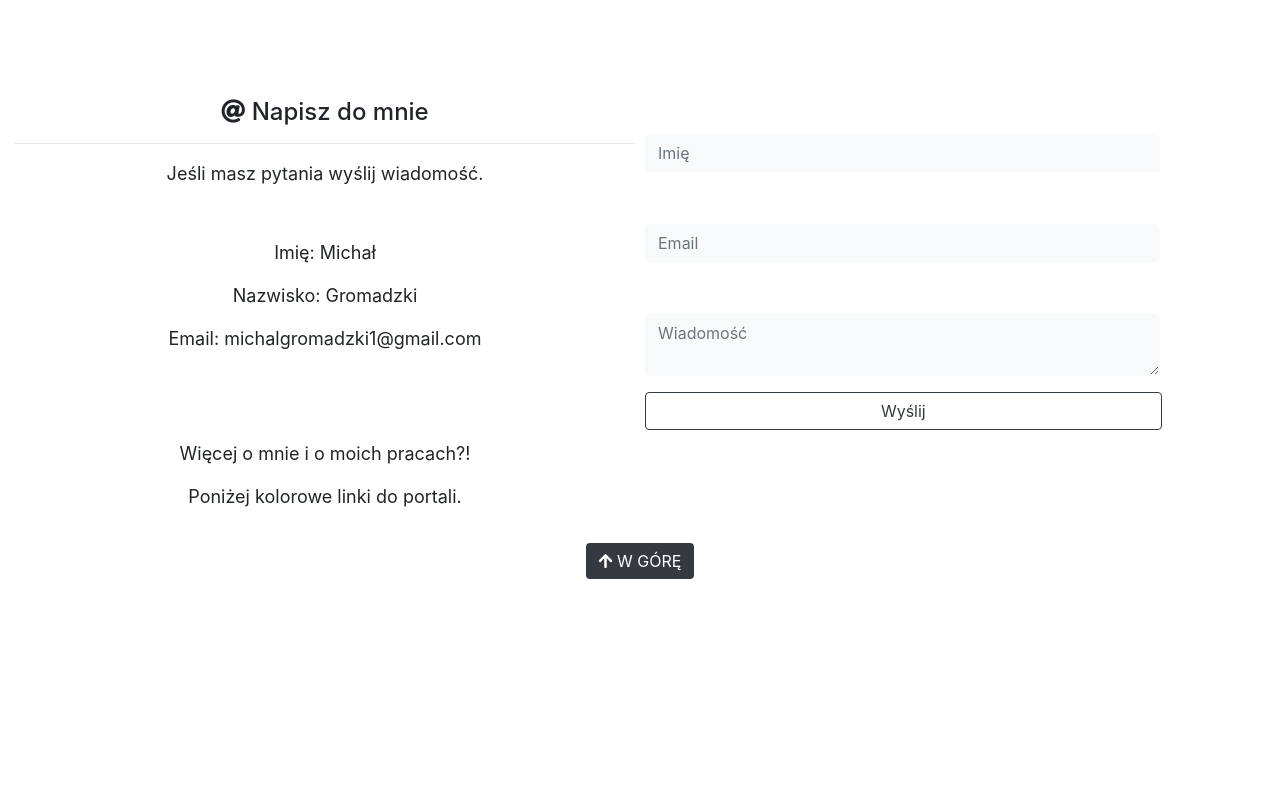
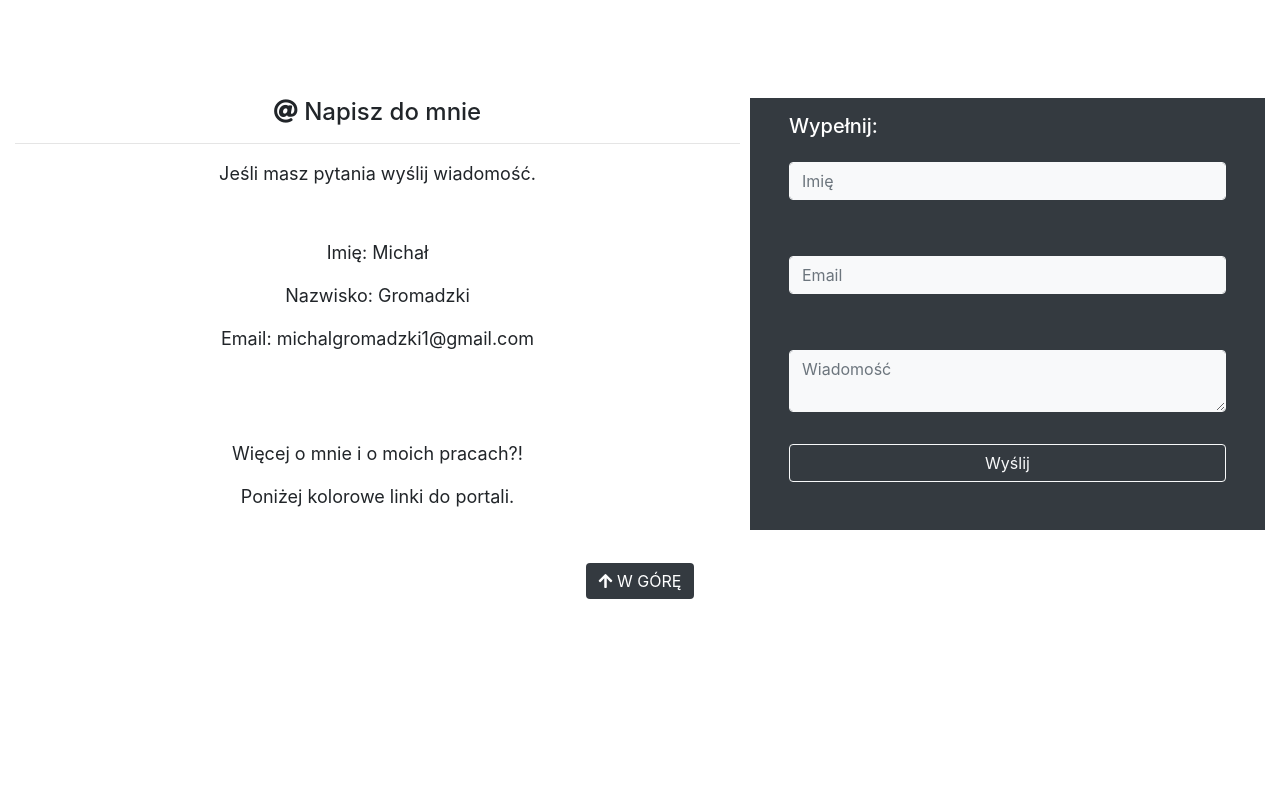
Before and after one commit to chezz20/Wizytowka, a plain HTML site: page index.html in a window 1280 px wide. Shown: the part 2468-3259 px from the top of the page. Drawn offline with nearby package versions, Linux system fonts and the light colour scheme.

Commit message:
formContact

```diff
--- a/assets/css/main.css
+++ b/assets/css/main.css
@@ -171,3 +171,11 @@ hr .hr{
 .up{
     margin-bottom: 10px;
 }
+
+.navbar-dark .navbar-toggler{
+    border-color: transparent;
+}
+
+.mb-3, .my-3 {
+    margin-bottom: 2rem!important;
+}
--- a/assets/css/rwd.css
+++ b/assets/css/rwd.css
@@ -22,9 +22,9 @@
         line-height: 20px;
     }
 
-        .display-4{
-            font-size: 3.1rem;
-        }
+    .display-4{
+        font-size: 3.1rem;
+    }
 }
 
 /*tablet*/
--- a/index.html
+++ b/index.html
@@ -89,7 +89,8 @@
                     jeszcze bardziej nakręca. Nie mam jeszcze komercyjnego doświadczenia, ale jestem otwarty na nowe wyzwania
                     i naukę. Obecnie jestem na ostatnim roku studiów inżynierskich oraz pracuję.
                     <br> W 2017r. ukończyłem czteromiesięczny Bootcamp (Front-end Developer), który był dodatkową iskrą do rozwoju
-                    w tym kierunku i................. właśnie wtedy zdałem sobie sprawę, jakie programowanie jest piękne ;)
+                    w tym kierunku i................. właśnie wtedy zdałem sobie sprawę, jakie programowanie jest piękne
+                    ;)
                 </p>
             </div>
         </div>
@@ -163,11 +164,11 @@
     </div>
 
     <!-- CONTACT============================================================== -->
-    <div class="contact" id="contact" >
+    <div class="contact" id="contact">
         <div class="contact-box">
             <!-- <img class="img-contact" src="" alt="" data-aos="flip-up"> -->
             <div class="form-row">
-                <div class="aaa col-md-6 mb-3" data-aos="flip-up">
+                <div class="aaa col-md-7 mb-3" data-aos="flip-up">
                     <h4>
                         <i class="fas fa-at"></i> Napisz do mnie</h4>
                     <hr class="hr">
@@ -181,28 +182,42 @@
                     <p>Więcej o mnie i o moich pracach?!</p>
                     <p>Poniżej kolorowe linki do portali.</p>
                 </div>
-                <div class="aaa col-md-6 mb-3" >
-                    <form class="needs-validation contact-form" method="POST" action="" novalidate>
-                        <div class="form-row" data-aos="flip-up">
-                            <div class="col-md-10 mb-3">
+                <div class="aaa col-md-5 mb-3">
+                        <nav class="navbar sticky-top navbar-expand-md navbar-dark bg-dark position-relative" id="navbar" data-aos="fade-down" data-aos-duration="1200">
+                            <button class="navbar-toggler   text-white" type="button" data-toggle="collapse" data-target="#navbarSupportedContent1" aria-controls="navbarSupportedContent"
+                                aria-expanded="false" aria-label="Toggle navigation">
+                                <span class="navbar-toggler-icon"></span> | KONTAKT
+                            </button>
+                            <div class="collapse navbar-collapse col" id="navbarSupportedContent1">
+                                <div class="navbar-nav mx-auto w-100">
+                                    <div class="nav-item active w-100">
+                                        <div class="nav-link nav-link-con h5">Wypełnij:
+                                            <form class="needs-validation contact-form " method="POST" action="" novalidate>
+                                                <div class="form-row">
+                                                    <div class="col-12 mb-3">
                                                         <label for="validationCustom01"></label>
                                                         <input type="text" class="form-control btn-light" name="name" id="validationCustom01" placeholder="Imię" required>
                                                     </div>
                                                 </div>
-                        <div class="form-row" data-aos="flip-up">
-                            <div class="col-md-10 mb-3">
+                                                <div class="form-row">
+                                                    <div class="col-12 mb-3">
                                                         <label for="inputEmail4"></label>
                                                         <input type="email" class="form-control btn-light" name="email" id="inputEmail4" placeholder="Email" required>
                                                     </div>
                                                 </div>
-                        <div class="form-row" data-aos="flip-up">
-                            <div class="col-md-10 mb-3">
+                                                <div class="form-row">
+                                                    <div class="col-12 mb-3">
                                                         <label for="validationCustom03"></label>
                                                         <textarea class="form-control btn-light" name="message" id="validationCustom03" placeholder="Wiadomość" required></textarea>
                                                     </div>
                                                 </div>
-                        <button class="btn btn-outline-dark col-md-10 mb-3" type="submit" data-aos="flip-up">Wyślij</button>
+                                                <button class="btn btn-outline-light col-md-12 mb-3" type="submit">Wyślij</button>
                                             </form>
+                                        </div>
+                                    </div>
+                                </div>
+                            </div>
+                        </nav>
                 </div>
             </div>
             <div class="up  text-center font-weight-bold">
```
Also changed, not shown: 1.txt (added), 2.txt (added), assets/js/home.js (line endings or trailing spaces), 1 other file. Lines whose indentation alone changed are shown as unchanged.
